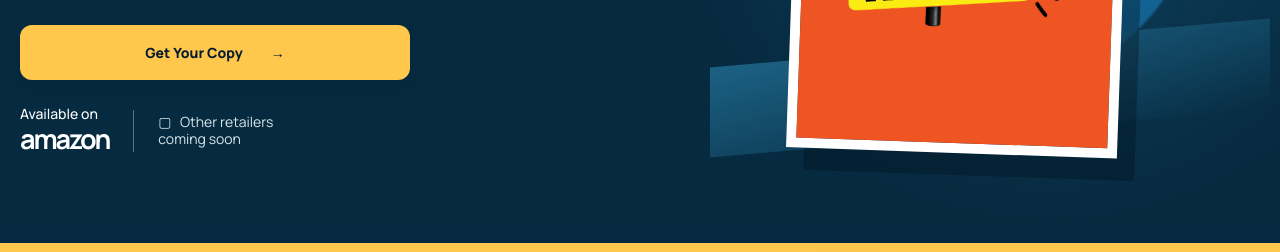
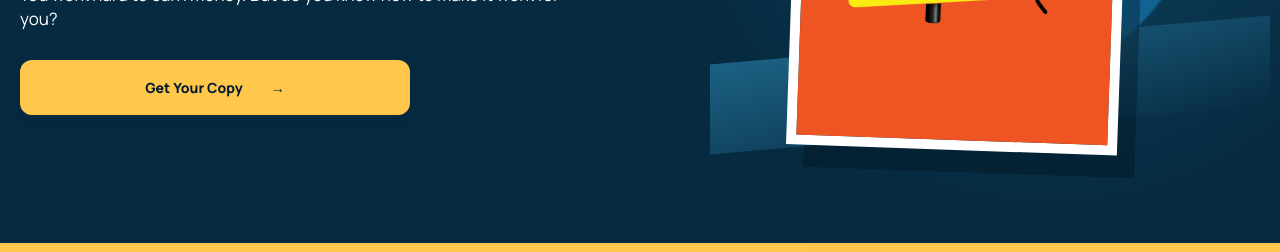
Before and after one commit to nehanagarteam/finshow, a plain HTML site: page index.html in a window 1280 px wide. Shown: the part 500-752 px from the top of the page. Drawn offline with nearby package versions, Linux system fonts and the light colour scheme.

Commit message:
Remove hero availability block

```diff
--- a/index.html
+++ b/index.html
@@ -44,7 +44,6 @@
             <a class="text-link" href="#book">Explore the book <span>↓</span></a>
           </div>
           <div class="hero-note"><span class="dot"></span> Written for the way India earns, spends and grows.</div>
-          <div class="availability"><strong>Available on<br /><b>amazon</b></strong><i></i><span>▢ &nbsp; Other retailers<br />coming soon</span></div>
         </div>
         <div class="cover-stage" aria-label="Simple Money Serious Wealth book cover">
           <div class="sunburst"></div>
```
